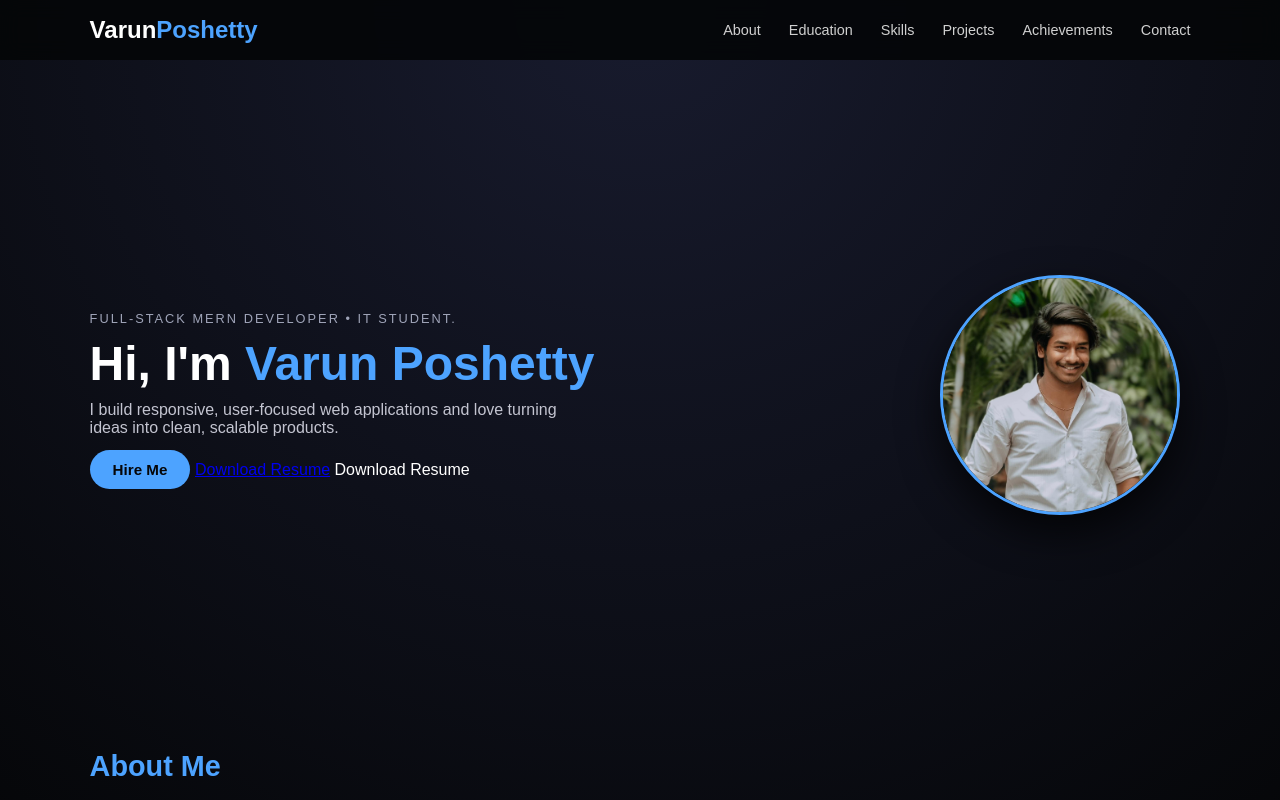
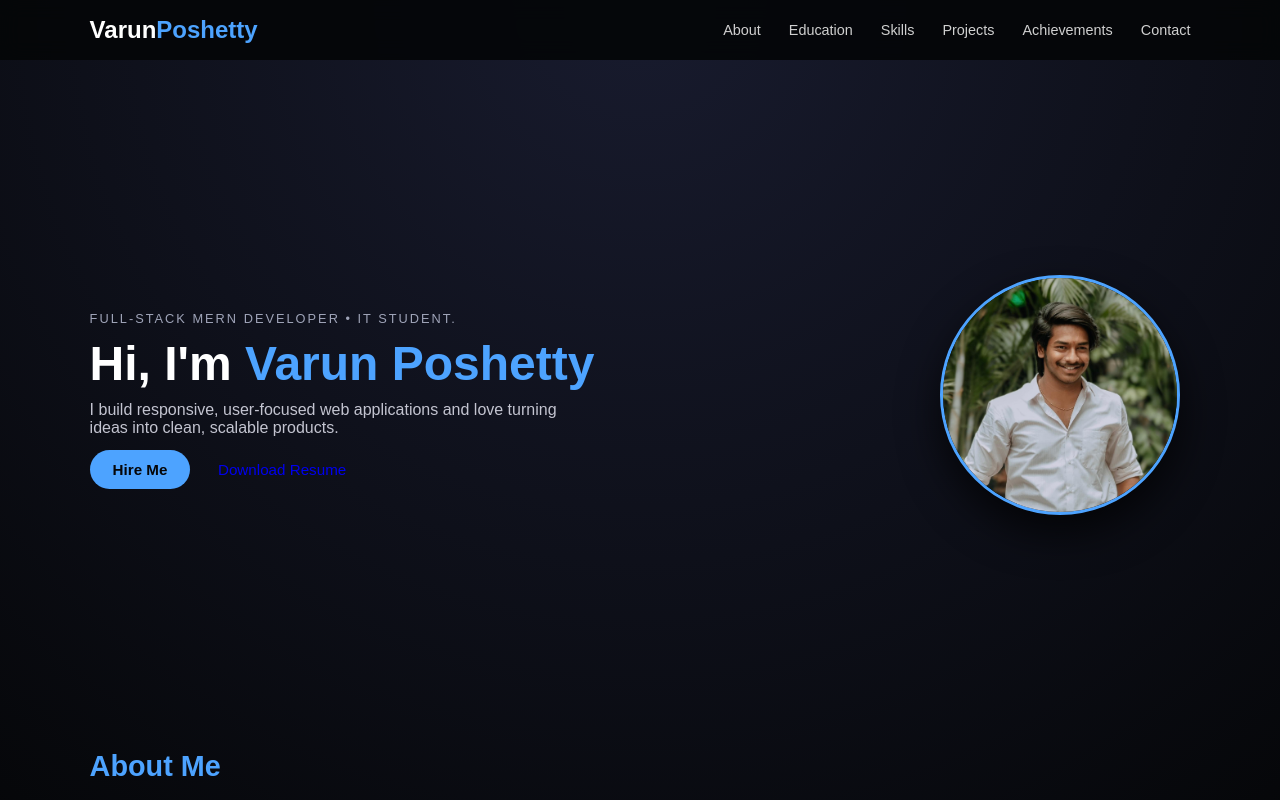
Before and after one commit to varunposhetty/portfolio, a plain HTML site: page index.html in a window 1280 px wide. Shown: the top 800 px of the page. Drawn offline with Linux system fonts and the light colour scheme.

```diff
--- a/index.html
+++ b/index.html
@@ -32,9 +32,9 @@
       </p>
       <div class="hero-buttons">
         <a href="#contact" class="btn primary">Hire Me</a>
-        <a href="Varun_Poshetty_Resume.pdf" download>Download Resume</a>
-          Download Resume
-        </a>
+       <a href="Varun_Poshetty_Resume.pdf" class="btn outline" download>
+           Download Resume
+       </a>
       </div>
     </div>
 
```
